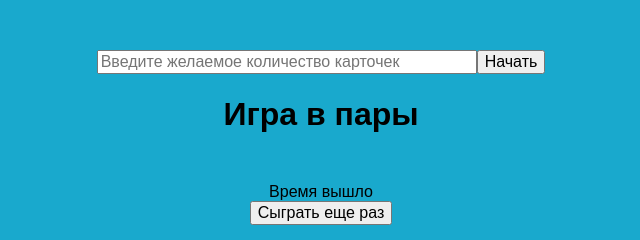
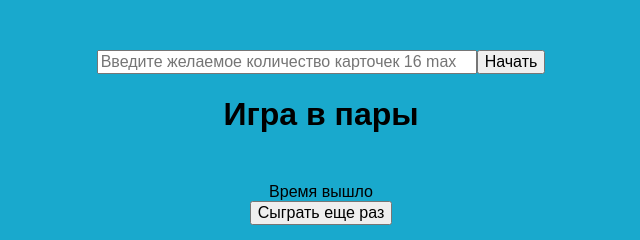
Before and after one commit to developav/playing-pairs, a website with bundled scripts: page index.html in a window 1280 px wide. Both pictures are taken after a click on the button "Начать". Shown: the full height of the page, 319-959 px from the left. Built offline with nearby package versions, Linux system fonts and the light colour scheme.

Commit message:
change css

```diff
--- a/css/style.css
+++ b/css/style.css
@@ -24,6 +24,7 @@ body {
 
 .container {
     max-width: 1000px;
+    min-width: 320px;
     padding: 50px 20px;
     margin: 0 auto;
     text-align: center;
@@ -75,7 +76,7 @@ body {
 }
 
 #inp{
-
+    max-width: 100%;
     margin-right: auto;
     width: 380px;
 }
--- a/main.js
+++ b/main.js
@@ -1,137 +1,130 @@
-import Card from './card.js'
+/* eslint-disable no-sequences */
+import Card from './card.js';
+// Создаем поле для ввода
+const contEl = document.querySelector('div.container');
+const input = document.createElement('input');
+const button = document.createElement('button');
+const btn = document.createElement('button');
+const timerShow = document.createElement('div');
+timerShow.setAttribute('id', 'timer');
+contEl.append(btn);
+btn.textContent = 'Сыграть еще раз';
+btn.setAttribute('disabled', true);
+btn.classList.add('again');
+contEl.append(timerShow);
+button.classList.add('button');
+button.setAttribute('id', 'btn');
+input.setAttribute('id', 'inp');
+button.textContent = 'Начать';
+contEl.prepend(button);
+contEl.prepend(input);
+input.setAttribute('placeholder', 'Введите желаемое количество карточек 16 max');
 
-// Создаем поле для ввода
-const contEl = document.querySelector('div.container')
-const input = document.createElement('input')
-const button = document.createElement('button')
-const btn = document.createElement('button')
-let timerShow = document.createElement('div')
-timerShow.setAttribute('id', 'timer')
-contEl.append(btn)
-btn.textContent = 'Сыграть еще раз'
-btn.setAttribute('disabled', true)
-btn.classList.add('again')
-contEl.append(timerShow)
-button.classList.add('button')
-button.setAttribute('id', 'btn')
-input.setAttribute('id','inp')
-button.textContent = 'Начать'
-contEl.prepend(button)
-contEl.prepend(input)
-input.setAttribute('placeholder', 'Введите желаемое количество карточек')
+button.addEventListener('click', () => {
+  let inputVal = document.getElementById('inp').value;
+  const finish = document.querySelectorAll('.card.success');
 
+  function newGame(container, cardsCount) { // создание игрового поля
+    let cardNumberArray = [];
+    let cardsArray = [];
+    let firstCard = null;
+    let secondCard = null;
 
-
-button.addEventListener('click', function (){
-    let inputVal = document.getElementById('inp').value
-    let finish = document.querySelectorAll('.card.success')
-
-    function newGame(container,cardsCount) {// создание игрового поля
-        let cardNumberArray = [],
-        cardsArray = [],
-        firstCard = null,
-        secondCard = null
-
-        function createTimer(){
+    function createTimer() {
       let timeMinut = 60;
-                    let timer = setInterval(() => {
-                        let seconds = timeMinut % 60
-                        let minutes = timeMinut / 60 % 60
-                        let hour = timeMinut / 60 / 60 % 60
+      const timer = setInterval(() => {
+        const seconds = timeMinut % 60;
+        const minutes = timeMinut / 60 % 60;
+        const hour = timeMinut / 60 / 60 % 60;
         if (timeMinut < 0 || finish.length == cardNumberArray.length) {
-                            clearInterval(timer)
+          clearInterval(timer);
+          // eslint-disable-next-line no-unused-expressions
           container.innerHTML = 'Время вышло',
           cardNumberArray = [],
           cardsArray = [],
           firstCard = null,
           secondCard = null,
-                            btn.disabled = false
-
-                        btn.addEventListener('click', function(){
-                            clearInterval(timer)
+          btn.disabled = false;
+          btn.addEventListener('click', () => {
+            clearInterval(timer);
             container.innerHTML = '',
             cardNumberArray = [],
             cardsArray = [],
             firstCard = null,
-                            secondCard = null
+            secondCard = null;
             newGame(document.getElementById('game'), inputVal);
-                            btn.disabled = true
-                        })
 
-                        }  else {
-                            let strTimer = `${Math.trunc(hour)} : ${Math.trunc(minutes)} : ${seconds}`;
+            btn.disabled = true;
+          });
+        } else {
+          const strTimer = `${Math.trunc(hour)} : ${Math.trunc(minutes)} : ${seconds}`;
           timerShow.innerHTML = strTimer;
         }
-                        --timeMinut
+        --timeMinut;
       }, 1000);
     }
     createTimer();
 
-        for (let i = 1; i <= cardsCount / 2; i++){
-            cardNumberArray.push(i)
-            cardNumberArray.push(i)
+    for (let i = 1; i <= cardsCount / 2; i++) {
+      cardNumberArray.push(i);
+      cardNumberArray.push(i);
     }
 
-        cardNumberArray = cardNumberArray.sort(() => Math.random() - 0.5)
+    cardNumberArray = cardNumberArray.sort(() => Math.random() - 0.5);
 
-        for(const cardNumber of cardNumberArray){
-            cardsArray.push(new Card(container, cardNumber, flip))
+    for (const cardNumber of cardNumberArray) {
+      cardsArray.push(new Card(container, cardNumber, flip));
     }
-        function flip(card){ // логика игры
+    function flip(card) { // логика игры
       if (firstCard !== null && secondCard !== null) {
-                if (firstCard.number != secondCard.number){
-                    firstCard.open = false
-                    secondCard.open = false
-                    firstCard = null
-                    secondCard = null
+        if (firstCard.number != secondCard.number) {
+          firstCard.open = false;
+          secondCard.open = false;
+          firstCard = null;
+          secondCard = null;
         }
       }
-            if(firstCard == null){
-                firstCard = card
-            } else {
-                if(secondCard == null){
-                    secondCard = card
-                }
-
+      if (firstCard == null) {
+        firstCard = card;
+      } else if (secondCard == null) {
+        secondCard = card;
       }
       if (firstCard !== null && secondCard !== null) {
-                if (firstCard.number == secondCard.number){
-                    firstCard.success = true
-                    secondCard.success = true
-                    firstCard = null
-                    secondCard = null
+        if (firstCard.number == secondCard.number) {
+          firstCard.success = true;
+          secondCard.success = true;
+          firstCard = null;
+          secondCard = null;
         }
       }
-            if (document.querySelectorAll('.card.success').length == cardNumberArray.length){//сброс игры
-                container.innerHTML = 'Победа'
+      if (document.querySelectorAll('.card.success').length == cardNumberArray.length) { // сброс игры
+        container.innerHTML = 'Победа';
         clearInterval(timer),
         cardNumberArray = [],
         cardsArray = [],
         firstCard = null,
         secondCard = null,
-                btn.disabled = false
-                btn.addEventListener('click', function(){
+        btn.disabled = false;
+        btn.addEventListener('click', () => {
           container.innerHTML = '',
           cardNumberArray = [],
           cardsArray = [],
           firstCard = null,
-                    secondCard = null
+          secondCard = null;
           newGame(document.getElementById('game'), inputVal);
-                    btn.disabled = true
-
-                })
-
-
+          btn.disabled = true;
+        });
       }
-
     }
   }
 
+  // eslint-disable-next-line no-multiple-empty-lines
 
-        if (inputVal > 16){
-            newGame(document.getElementById('game'), inputVal = 4);
-        } else {
+  if (inputVal > 16) {
+    newGame(document.getElementById('game'), inputVal = 8);
+  }
+   else {
     newGame(document.getElementById('game'), inputVal);
   }
   input.value = '';
-},{once: true})
+}, { once: true });
```
Also changed, not shown: index.html (+0 -1 lines). Lines whose indentation alone changed are shown as unchanged.
